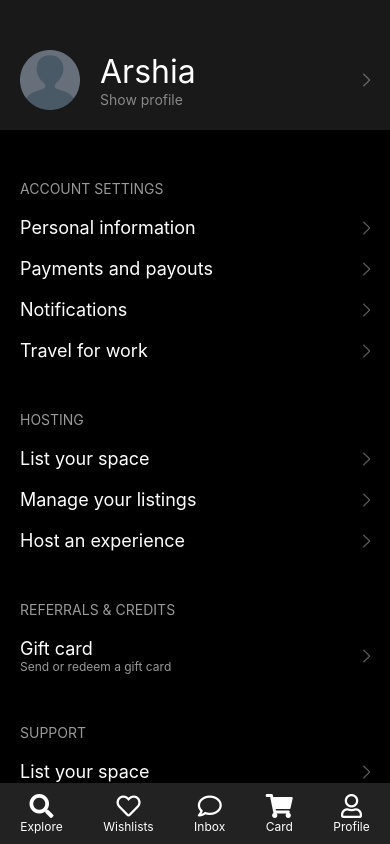
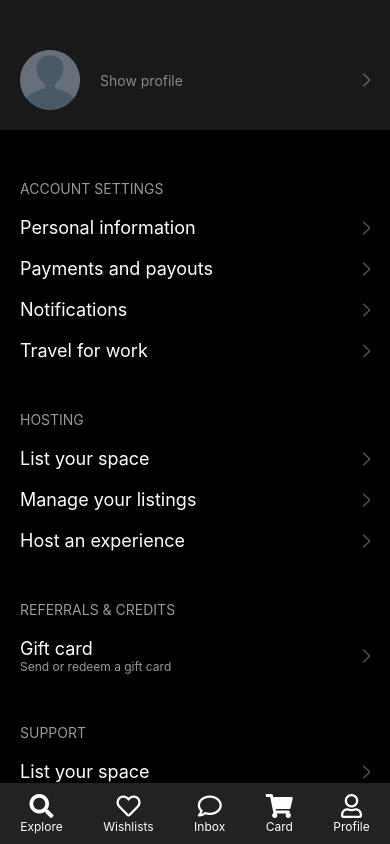
Before and after one commit to thanhthinh113/Thinh_Anh, a React Native app: screen /Page17 in a window 390 px wide. Built offline with nearby package versions, Linux system fonts and the light colour scheme.

Commit message:
update name

```diff
--- a/views/Page03.js
+++ b/views/Page03.js
@@ -26,7 +26,8 @@ export default function Page03() {
       });
       if (response.status === 200) {
         Alert.alert('Đăng nhập thành công!');
-        navigation.navigate('Page06'); // Điều hướng đến màn hình Page
+        // Pass email to Page17 (Profile Page)
+        navigation.navigate('Page17', { email: email });
       }
     } catch (error) {
       if (error.response && error.response.status === 401) {
@@ -183,8 +184,8 @@ const styles = StyleSheet.create({
     position: "relative",
   },
   outlinedButton: {
-    borderColor: "white", // Viền màu đen
-    borderWidth: 0.5, // Độ rộng của viền
+    borderColor: "white",
+    borderWidth: 0.5,
   },
   icon: {
     position: "absolute",
@@ -204,7 +205,7 @@ const styles = StyleSheet.create({
   margin: {
     marginTop: 20,
     marginBottom: 20,
-    backgroundColor: "#57B65F", // Màu xanh cho nút "Continue" chính
+    backgroundColor: "#57B65F",
     color: "white",
   },
   textLog: {
--- a/views/Page17.js
+++ b/views/Page17.js
@@ -2,9 +2,18 @@ import React from 'react';
 import { View, Text, TouchableOpacity, StyleSheet, Image, ScrollView } from 'react-native';
 import { useNavigation } from "@react-navigation/native";
 import { FontAwesome5 } from '@expo/vector-icons';
+import { useEffect } from 'react';
+import { useState } from 'react';
 
-export default function Page17() {
+export default function Page17({route}) {
     const navigation = useNavigation();
+    const [email, setEmail] = useState(null);
+
+    useEffect(() => {
+      if (route.params && route.params.email) {
+        setEmail(route.params.email);
+      }
+    }, [route.params]);
 
     const handleLogout = () => {
         navigation.navigate("Page03");
@@ -20,7 +29,7 @@ export default function Page17() {
                             style={styles.profileImage}
                         />
                         <View style={styles.header1}>
-                            <Text style={styles.profileName}>Arshia</Text>
+                            <Text style={styles.profileName}>{email}</Text>
                             <Text style={styles.profileSubtitle}>Show profile</Text>
                         </View>
                     </TouchableOpacity>
@@ -212,7 +221,7 @@ const styles = StyleSheet.create({
         marginRight: 10,
     },
     profileName: {
-        fontSize: 32,
+        fontSize: 20,
         color: '#FFFFFF'
     },
     profileSubtitle: {
```
